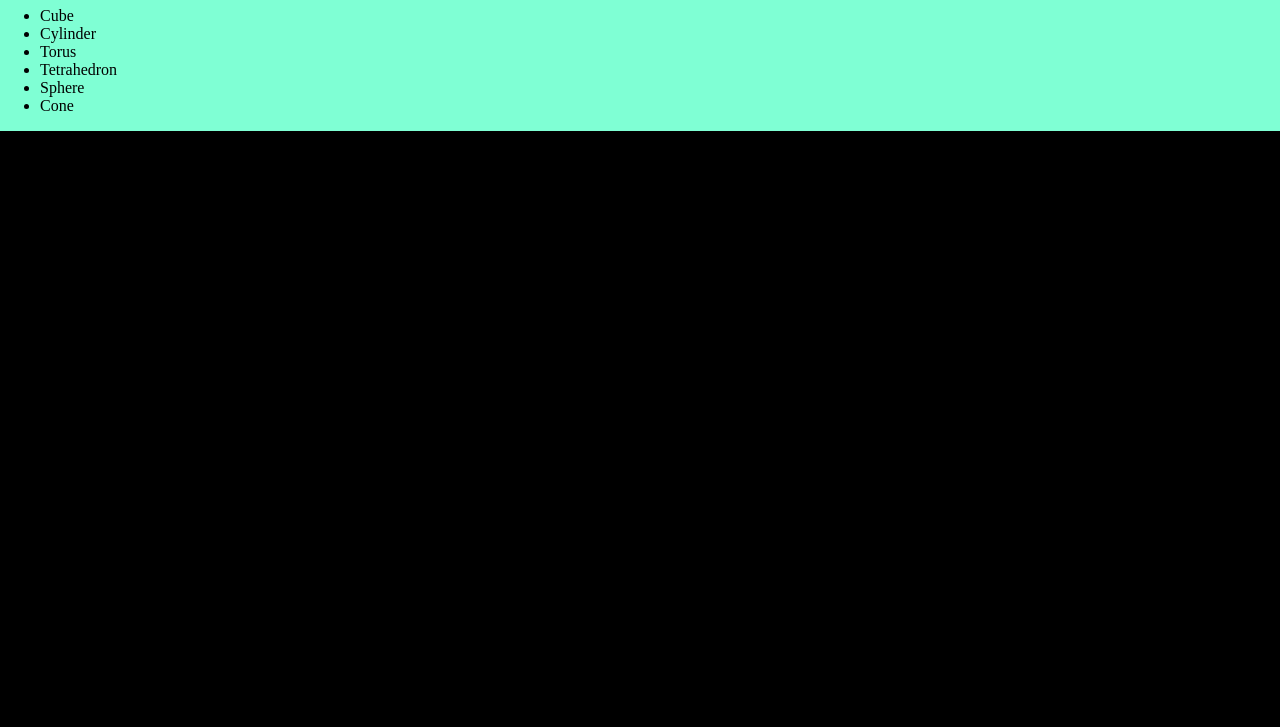
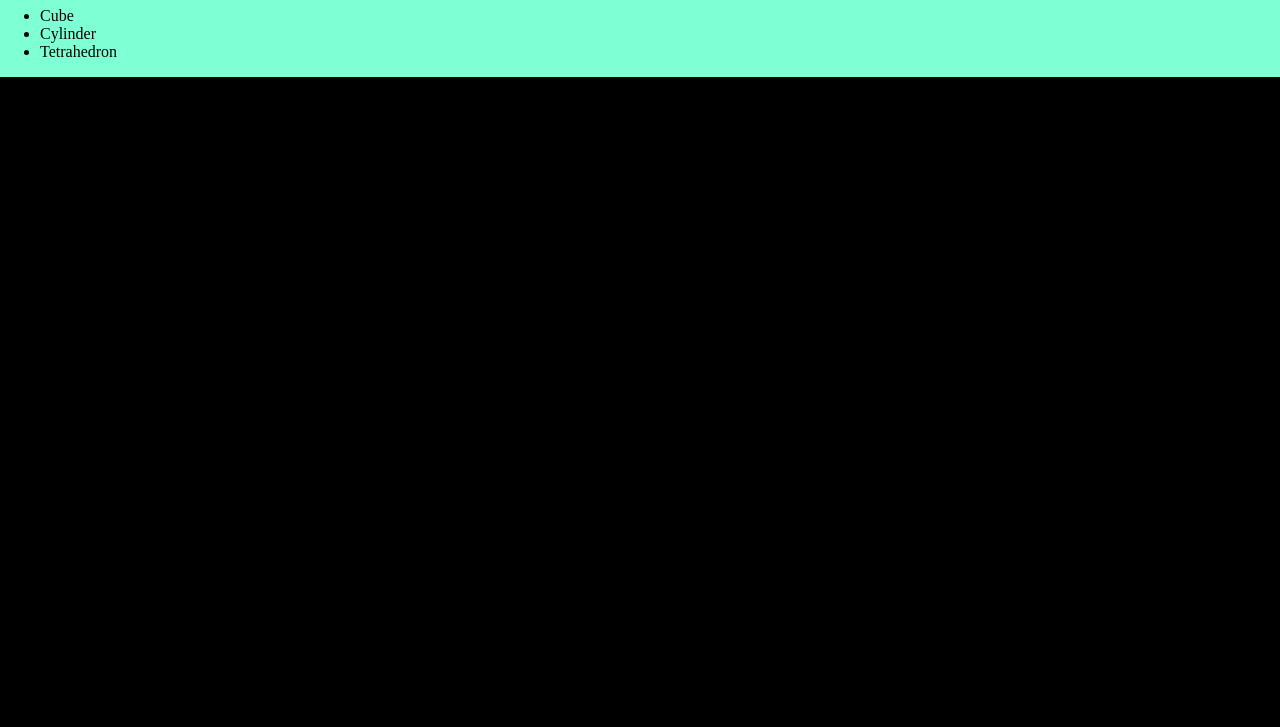
Before and after one commit to nimrahsl2/VR-shape-semi-complete, a plain HTML site: page index.html in a window 1280 px wide. Shown: the part 73-800 px from the top of the page. Drawn offline with nearby package versions, Linux system fonts and the light colour scheme.

Commit message:
Update index.html

```diff
--- a/index.html
+++ b/index.html
@@ -13,10 +13,7 @@
     <ul>
       <li>Cube</li>
       <li>Cylinder</li>
-      <li>Torus</li>
       <li>Tetrahedron</li>
-      <li>Sphere</li>
-      <li>Cone</li>
     </ul>
     <div id="container"></div>
   </div>
```
